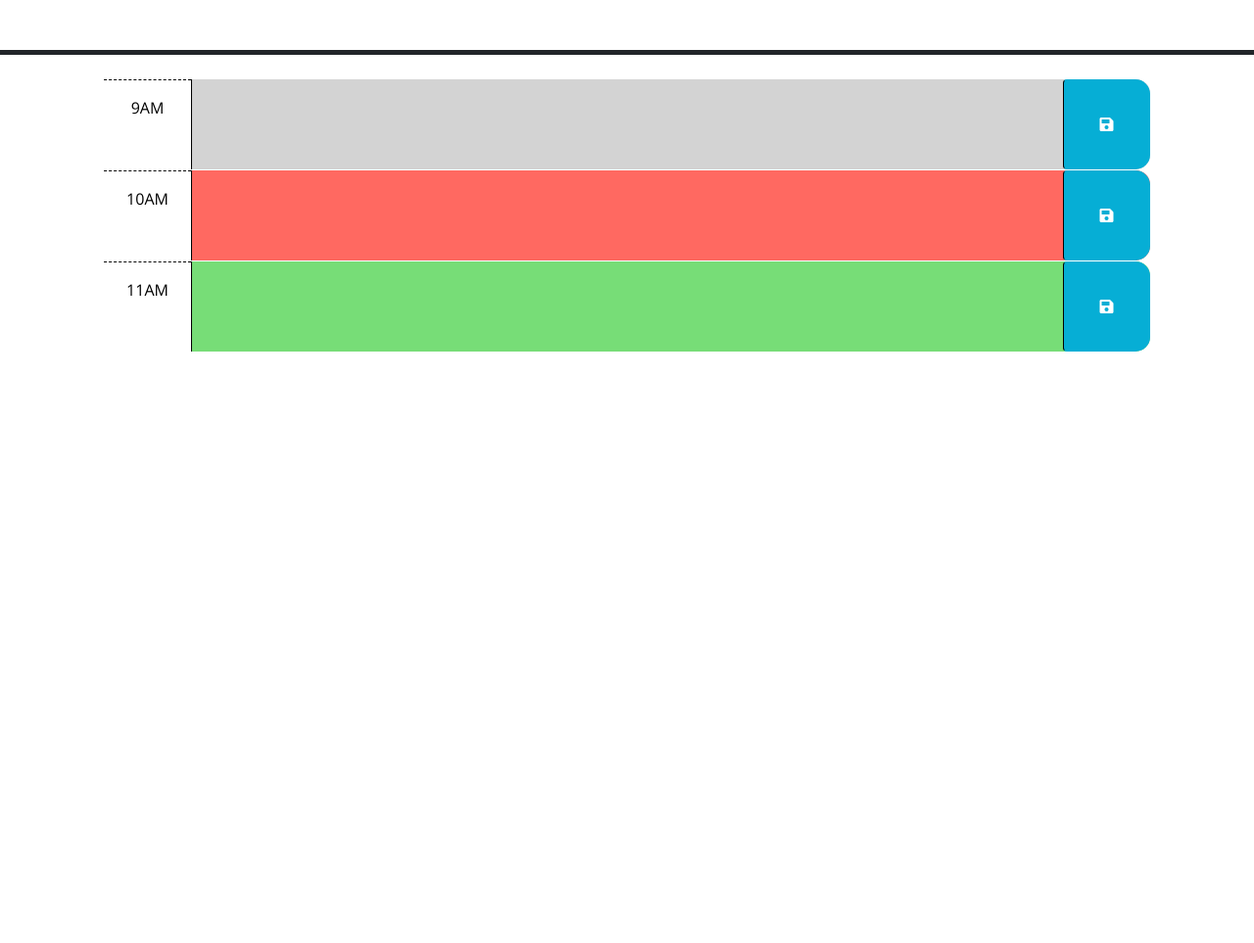
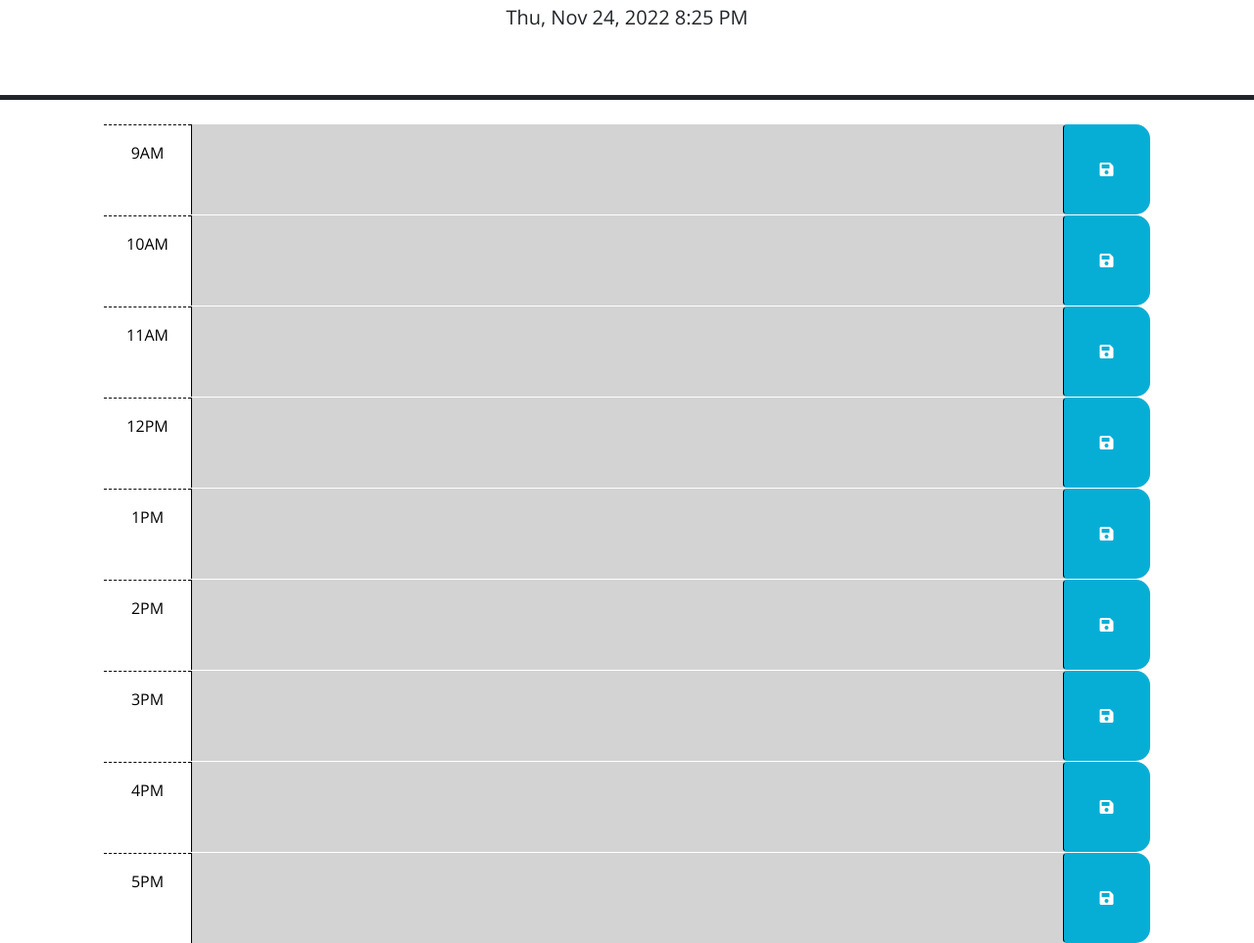
Before and after one commit to josephehayes/05-Work-Day-Planner, a plain HTML site: page Develop/index.html in a window 1280 px wide. Shown: the part 176-1139 px from the top of the page at 98% size. Before the commit the page ends 800 px from the top, so only its background shows below. Drawn offline with nearby package versions, Linux system fonts and the light colour scheme.

Commit message:
Added Project code, included README

```diff
--- a/Develop/index.html
+++ b/Develop/index.html
@@ -29,18 +29,8 @@
       <p id="currentDay" class="lead"></p>
     </header>
     <div class="container-lg px-5">
-      <!-- Use class for "past", "present", and "future" to apply styles to the
-        time-block divs accordingly. The javascript will need to do this by
-        adding/removing these classes on each div by comparing the hour in the
-        id to the current hour. The html provided below is meant to be an example
-        demonstrating how the css provided can be leveraged to create the
-        desired layout and colors. The html below should be removed or updated
-        in the finished product. Remember to delete this comment once the
-        code is implemented.
-        -->
 
-      <!-- Example of a past time block. The "past" class adds a gray background color. -->
-      <div id="hour-9" class="row time-block past">
+      <div id="hour-9" class="row time-block" data-hour="9">
         <div class="col-2 col-md-1 hour text-center py-3">9AM</div>
         <textarea class="col-8 col-md-10 description" rows="3"> </textarea>
         <button class="btn saveBtn col-2 col-md-1" aria-label="save">
@@ -48,8 +38,7 @@
         </button>
       </div>
 
-      <!-- Example of a a present time block. The "present" class adds a red background color. -->
-      <div id="hour-10" class="row time-block present">
+      <div id="hour-10" class="row time-block" data-hour="10">
         <div class="col-2 col-md-1 hour text-center py-3">10AM</div>
         <textarea class="col-8 col-md-10 description" rows="3"> </textarea>
         <button class="btn saveBtn col-2 col-md-1" aria-label="save">
@@ -57,9 +46,56 @@
         </button>
       </div>
 
-      <!-- Example of a future time block. The "future" class adds a green background color. -->
-      <div id="hour-11" class="row time-block future">
+      <div id="hour-11" class="row time-block" data-hour="11">
         <div class="col-2 col-md-1 hour text-center py-3">11AM</div>
+        <textarea class="col-8 col-md-10 description" rows="3"> </textarea>
+        <button class="btn saveBtn col-2 col-md-1" aria-label="save">
+          <i class="fas fa-save" aria-hidden="true"></i>
+        </button>
+      </div>
+
+      <div id="hour-12" class="row time-block" data-hour="12">
+        <div class="col-2 col-md-1 hour text-center py-3">12PM</div>
+        <textarea class="col-8 col-md-10 description" rows="3"> </textarea>
+        <button class="btn saveBtn col-2 col-md-1" aria-label="save">
+          <i class="fas fa-save" aria-hidden="true"></i>
+        </button>
+      </div>
+
+      <div id="hour-13" class="row time-block" data-hour="13">
+        <div class="col-2 col-md-1 hour text-center py-3">1PM</div>
+        <textarea class="col-8 col-md-10 description" rows="3"> </textarea>
+        <button class="btn saveBtn col-2 col-md-1" aria-label="save">
+          <i class="fas fa-save" aria-hidden="true"></i>
+        </button>
+      </div>
+
+      <div id="hour-14" class="row time-block" data-hour="14">
+        <div class="col-2 col-md-1 hour text-center py-3">2PM</div>
+        <textarea class="col-8 col-md-10 description" rows="3"> </textarea>
+        <button class="btn saveBtn col-2 col-md-1" aria-label="save">
+          <i class="fas fa-save" aria-hidden="true"></i>
+        </button>
+      </div>
+
+      <div id="hour-15" class="row time-block" data-hour="15">
+        <div class="col-2 col-md-1 hour text-center py-3">3PM</div>
+        <textarea class="col-8 col-md-10 description" rows="3"> </textarea>
+        <button class="btn saveBtn col-2 col-md-1" aria-label="save">
+          <i class="fas fa-save" aria-hidden="true"></i>
+        </button>
+      </div>
+
+      <div id="hour-16" class="row time-block" data-hour="16">
+        <div class="col-2 col-md-1 hour text-center py-3">4PM</div>
+        <textarea class="col-8 col-md-10 description" rows="3"> </textarea>
+        <button class="btn saveBtn col-2 col-md-1" aria-label="save">
+          <i class="fas fa-save" aria-hidden="true"></i>
+        </button>
+      </div>
+
+      <div id="hour-17" class="row time-block" data-hour="17">
+        <div class="col-2 col-md-1 hour text-center py-3">5PM</div>
         <textarea class="col-8 col-md-10 description" rows="3"> </textarea>
         <button class="btn saveBtn col-2 col-md-1" aria-label="save">
           <i class="fas fa-save" aria-hidden="true"></i>
--- a/Develop/script.js
+++ b/Develop/script.js
@@ -9,15 +9,42 @@ $(function () {
   // time-block containing the button that was clicked? How might the id be
   // useful when saving the description in local storage?
   //
+
+  $('.time-block button').click((event) => {
+    let tar = event.target.parentElement;
+    let text = event.target.parentElement.getElementsByTagName('textarea')[0].value;
+    localStorage.setItem(tar.id, text)
+  });
   // TODO: Add code to apply the past, present, or future class to each time
   // block by comparing the id to the current hour. HINTS: How can the id
   // attribute of each time-block be used to conditionally add or remove the
   // past, present, and future classes? How can Day.js be used to get the
   // current hour in 24-hour time?
   //
+
+  const curHour = dayjs().hour();
+
+  $('.time-block').each(function() {
+    if ($(this).attr('data-hour') < curHour) {
+      $(this).addClass('past');
+    } else if ($(this).attr('data-hour') > curHour) {
+      $(this).addClass('future');
+    } else {
+      $(this).addClass('present');
+    }
+  });
+
   // TODO: Add code to get any user input that was saved in localStorage and set
   // the values of the corresponding textarea elements. HINT: How can the id
   // attribute of each time-block be used to do this?
   //
+
+  $('.time-block').each(function() {
+    $(this).children('textarea').val(localStorage.getItem($(this).attr('id')));
+  });
+
   // TODO: Add code to display the current date in the header of the page.
+
+  $('#currentDay').text(dayjs().format('ddd, MMM D, YYYY h:mm A'))
+
 });
```
Also changed, not shown: 3 other files.
